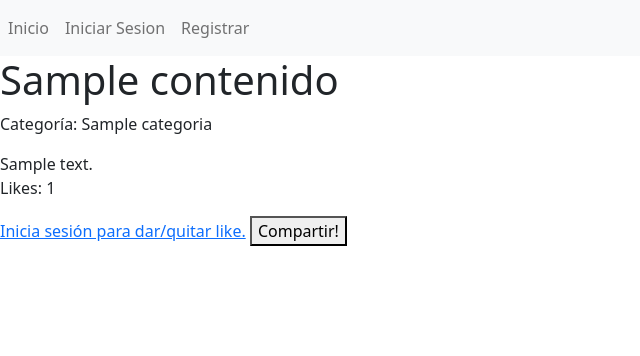
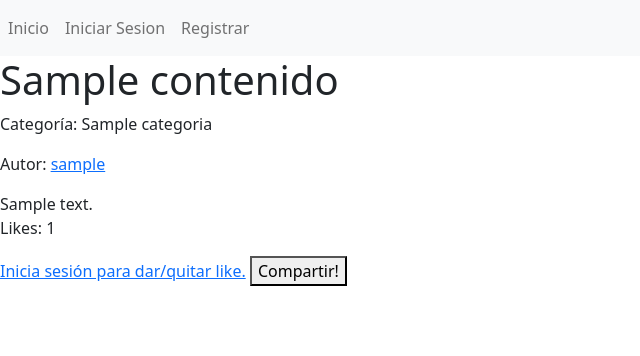
Before and after one commit to FranciscoCaba/cms-is2, a Django app: page /contenido/contenido/1/ in a window 1280 px wide. Shown: the top 356 px of the page, without its empty margins (0-640 px from the left). Run offline with Django 4.2, Linux system fonts and the light colour scheme; tables that the repository leaves empty hold one stand-in row (values such as "Sample post"); some libraries are stand-ins or nearby versions.

Commit message:
perfil de autores y acceso de contenidos por enlaces

```diff
--- a/app/templates/mostrar_contenidos.html
+++ b/app/templates/mostrar_contenidos.html
@@ -5,9 +5,11 @@
 <ul>
     {% for contenido in contenidos %}
         <li>
-            <a href="{% url 'detalle_contenido' contenido.id %}">{{ contenido.titulo }}</a> - Autor: {{ contenido.user.username}}<br>
+            <a href="{% url 'detalle_contenido' contenido.id %}">{{ contenido.titulo }}</a> -
+            Autor: <a href="{% url 'detalle_autor' contenido.user.pk %}">{{ contenido.user.username }}</a><br>
             {{ contenido.fecha }}<br>
-            {{ contenido.descripcion | safe }}
+            <!-- {{ contenido.descripcion | safe }} -->
+            {{ contenido.descripcion }}
         </li>
     {% endfor %}
 </ul>
--- a/contenido/templates/contenido/contenido_detalle.html
+++ b/contenido/templates/contenido/contenido_detalle.html
@@ -3,6 +3,7 @@
 {% block contenido %}
     <h1>{{ contenido.titulo }}</h1>
     <p>Categoría: {{ contenido.categoria }}</p>
+    <p>Autor: <a href="{% url 'detalle_autor' contenido.user.pk %}">{{ contenido.user.username }}</a></p>
     <div>{{ contenido.descripcion | safe }}</div>
     <p>Likes: {{ contenido.likes.count }}</p>
 
--- a/contenido/urls.py
+++ b/contenido/urls.py
@@ -21,5 +21,7 @@ urlpatterns = [
     path('contenido/<int:contenido_id>/toggle-like/', views.toggle_like, name='toggle_like'),
     path('contenido/<int:pk>/', views.detalle_contenido, name='detalle_contenido'),
 
-    path('contenido/<int:pk>/editar/', views.EditarContenidoView.as_view(), name='editar-contenido')
+    path('contenido/<int:pk>/editar/', views.EditarContenidoView.as_view(), name='editar-contenido'),
+
+    path('autor/<int:pk>/', views.detalle_autor, name='detalle_autor'),
 ]
--- a/contenido/views.py
+++ b/contenido/views.py
@@ -6,6 +6,7 @@ from django.views.generic import ListView, DetailView, UpdateView, View
 from .models import Categoria, Contenido, Like
 from django.urls import reverse_lazy
 from django.contrib import messages
+from django.contrib.auth.models import User
 
 # Create your views here.
 
@@ -198,3 +199,13 @@ class EditarContenidoView(UpdateView):
     form_class = ContenidoEditForm
     template_name = 'contenido/contenido_editar.html'
     success_url = reverse_lazy('index')
+
+def detalle_autor(request, pk):
+    # Obtiene el usuario (autor) por su clave primaria (pk)
+    autor = get_object_or_404(User, pk=pk)
+
+    # Obtiene los contenidos relacionados al autor
+    contenidos = Contenido.objects.filter(user=autor)
+
+    # Renderiza el template para mostrar los detalles del autor y sus contenidos
+    return render(request, 'autor/contenidos_autor.html', {'autor': autor, 'contenidos': contenidos})
```
Also changed, not shown: contenido/templates/autor/contenidos_autor.html (added, +16 -0 lines).
